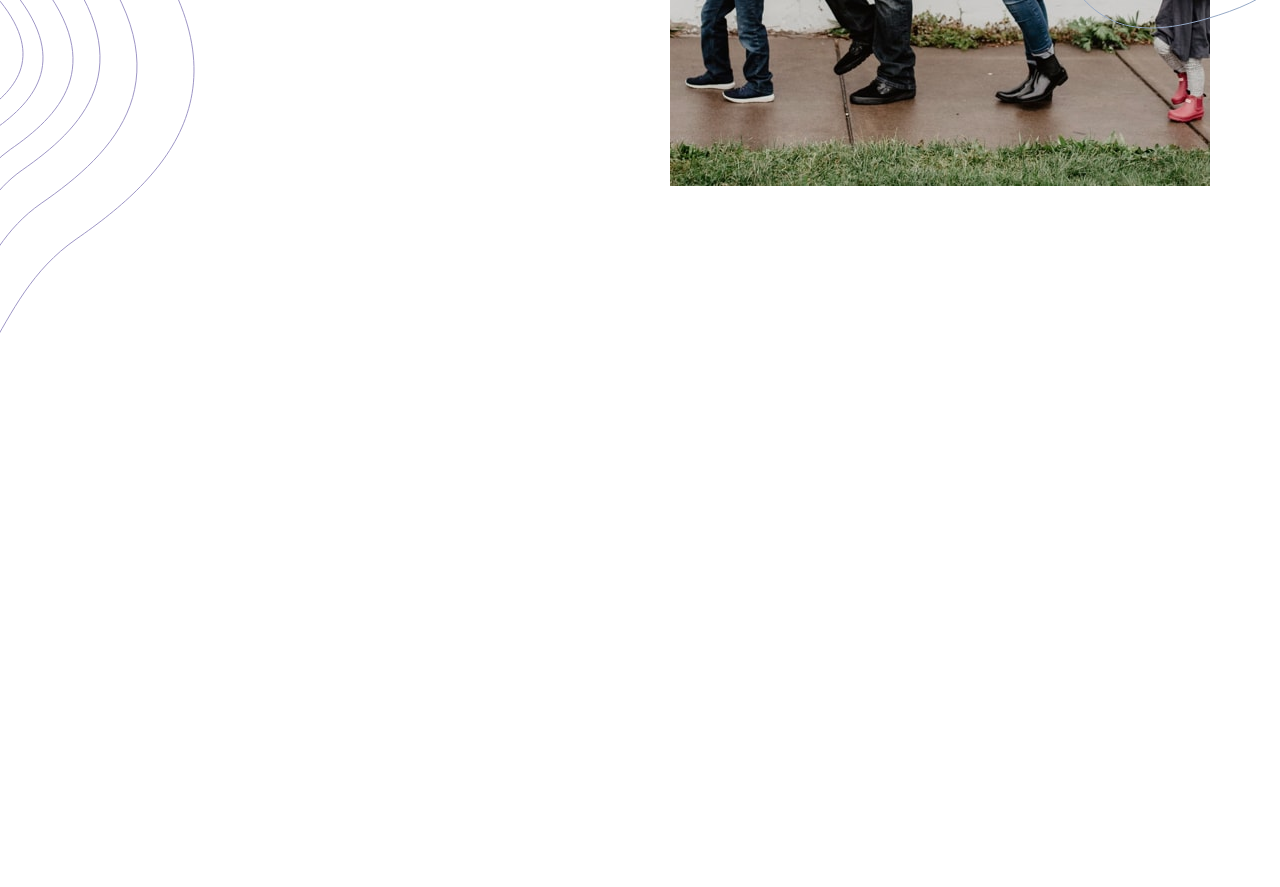
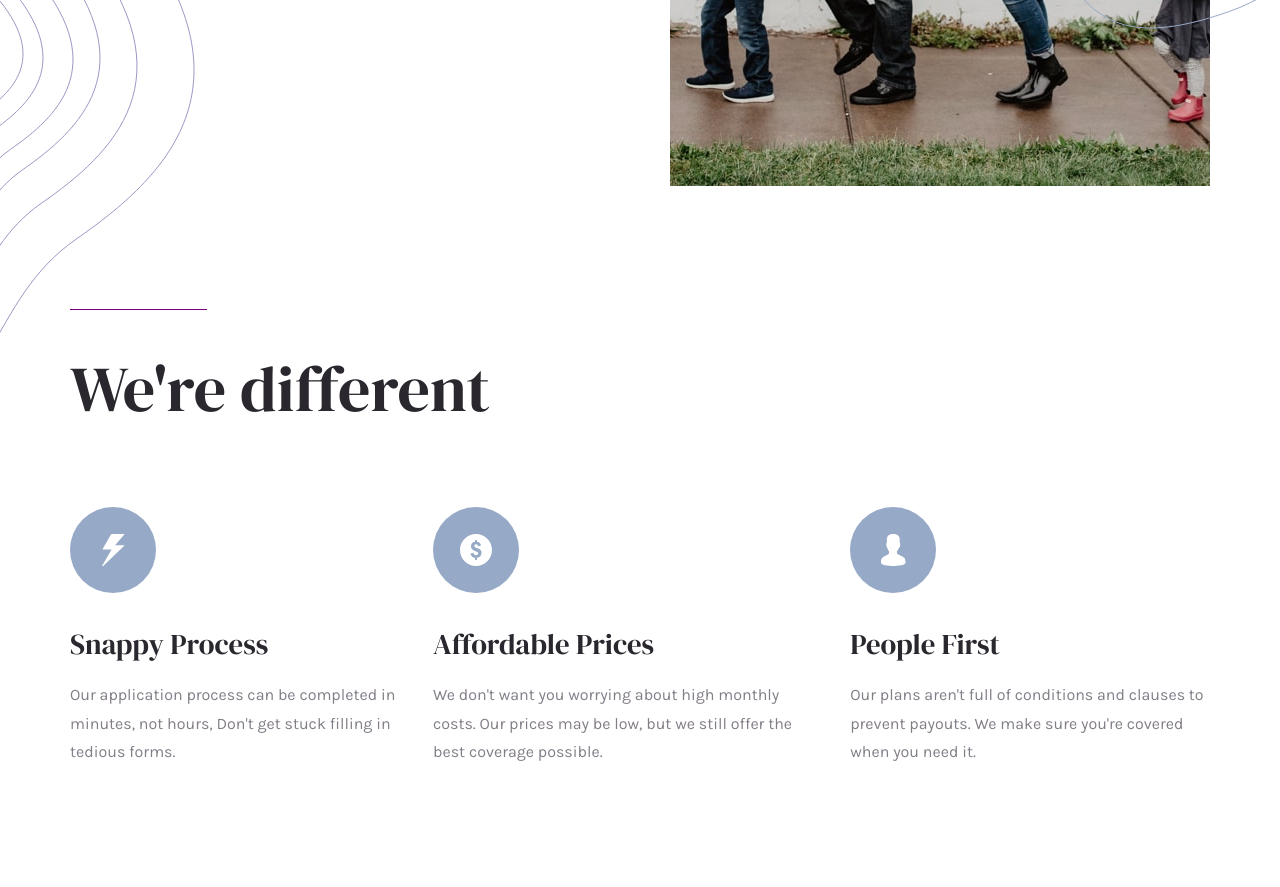
Before and after one commit to Kareemayman/Insure-Landing-Page-FEM-Challenge, a plain HTML site: page index.html in a window 1280 px wide. Shown: the part 644-1531 px from the top of the page. Before the commit the page ends 982 px from the top, so only its background shows below. Drawn offline with Linux system fonts and the light colour scheme.

Commit message:
Finshed "How We Work" Section

```diff
--- a/css/style.css
+++ b/css/style.css
@@ -208,6 +208,45 @@ header nav a:last-of-type:hover {
     width: 100%;
 }
 
+.how .container {
+    margin-top: 200px;
+    padding-top: 60px;
+    padding-bottom: 60px;
+}
+
+.how .container span {
+    display: block;
+    background-color: purple;
+    width: 12%;
+    height: 1px;
+    margin: 50px 0;
+}
+
+.how .container h1 {
+    font-size: 4rem;
+    margin-bottom: 30px;
+    line-height: 0.9;
+    color: var(--very-dark-violet)
+}
+
+.how .container .flex {
+    display: flex;
+    gap: 30px;
+    padding: 60px 0;
+}
+
+.how .container .flex h3 {
+    padding: 30px 0 20px;
+    font-size: 1.8rem;
+    color: var(--very-dark-violet)
+
+}
+
+.how .container .flex p {
+    line-height: 1.8;
+    color: var(--dark-grayish-violet);
+}
+
 /* End Local Rules */
 
 /* Start Media Queries */
@@ -252,6 +291,25 @@ header nav a:last-of-type:hover {
         font-size: 3rem;
     }
 
+    .how .container {
+        text-align: center;
+        margin-top: 0;
+    }
+
+    .how .container .flex {
+        flex-direction: column;
+    }
+
+    .how .container span {
+        width: 50%;
+        margin-left: auto;
+        margin-right: auto;
+    }
+
+    .how .container h1 {
+        font-size: 3rem;
+    }
+
 }
 
 @media (min-width: 769px) {
--- a/index.html
+++ b/index.html
@@ -99,5 +99,60 @@
 
     </div>
 
+    <div class="how" id="how">
+        <div class="container">
+
+            <span></span>
+
+            <h1>We're different</h1>
+
+            <div class="flex">
+
+                <div class="card">
+                    <div>
+                        <img src="images/icon-snappy-process.svg" alt="process">
+                    </div>
+
+                    <h3>Snappy Process</h3>
+
+                    <p>
+                        Our application process can be completed
+                        in minutes, not hours, Don't get stuck
+                        filling in tedious forms.
+                    </p>
+                </div>
+
+                <div class="card">
+                    <div>
+                        <img src="images/icon-affordable-prices.svg" alt="prices">
+                    </div>
+
+                    <h3>Affordable Prices</h3>
+
+                    <p>
+                        We don't want you worrying about high monthly
+                        costs. Our prices may be low, but we still
+                        offer the best coverage possible.
+                    </p>
+                </div>
+
+                <div class="card">
+                    <div>
+                        <img src="images/icon-people-first.svg" alt="people">
+                    </div>
+
+                    <h3>People First</h3>
+
+                    <p>
+                        Our plans aren't full of conditions and clauses
+                        to prevent payouts. We make sure you're covered
+                        when you need it.
+                    </p>
+                </div>
+
+            </div>
+        </div>
+    </div>
+
 </body>
 </html>
```
